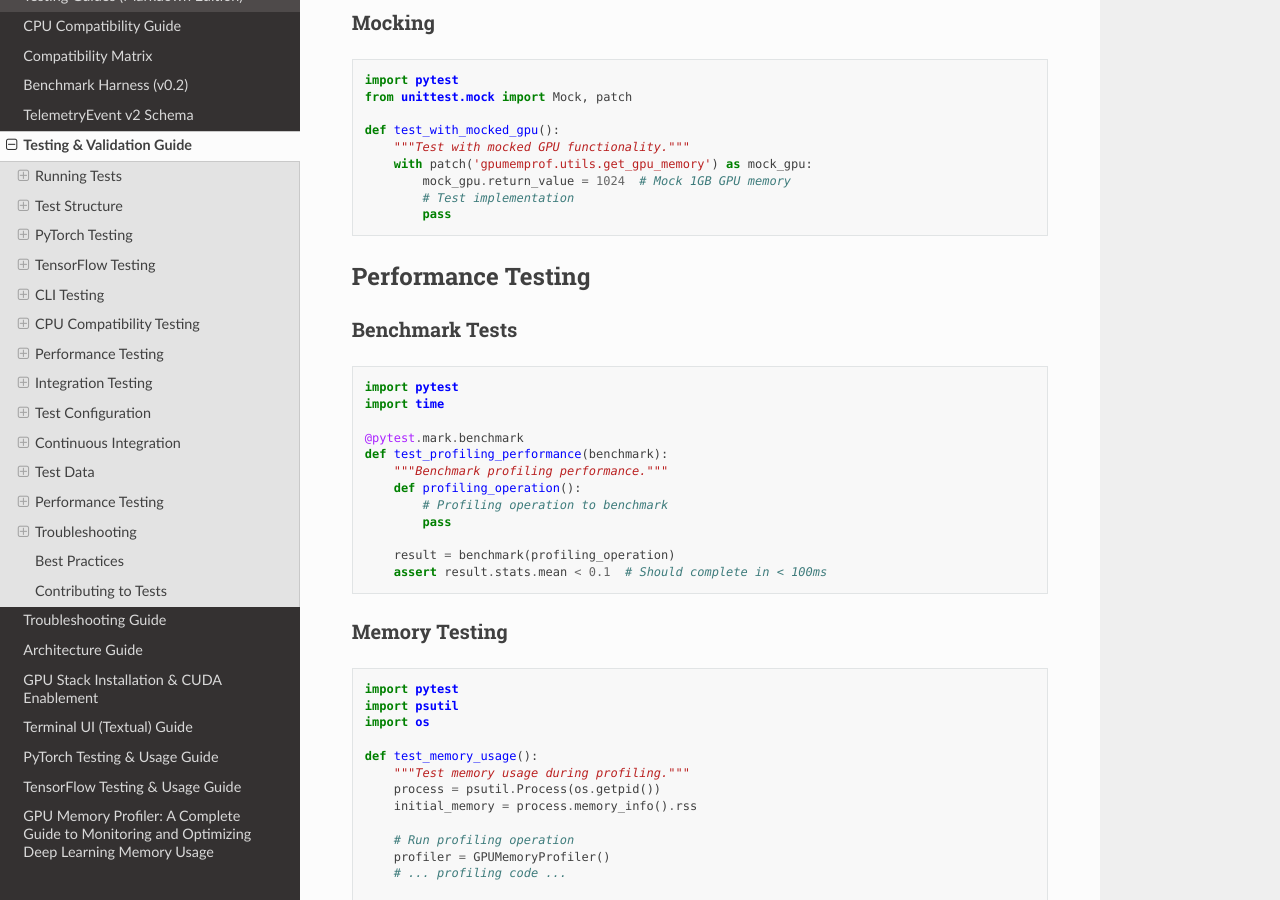
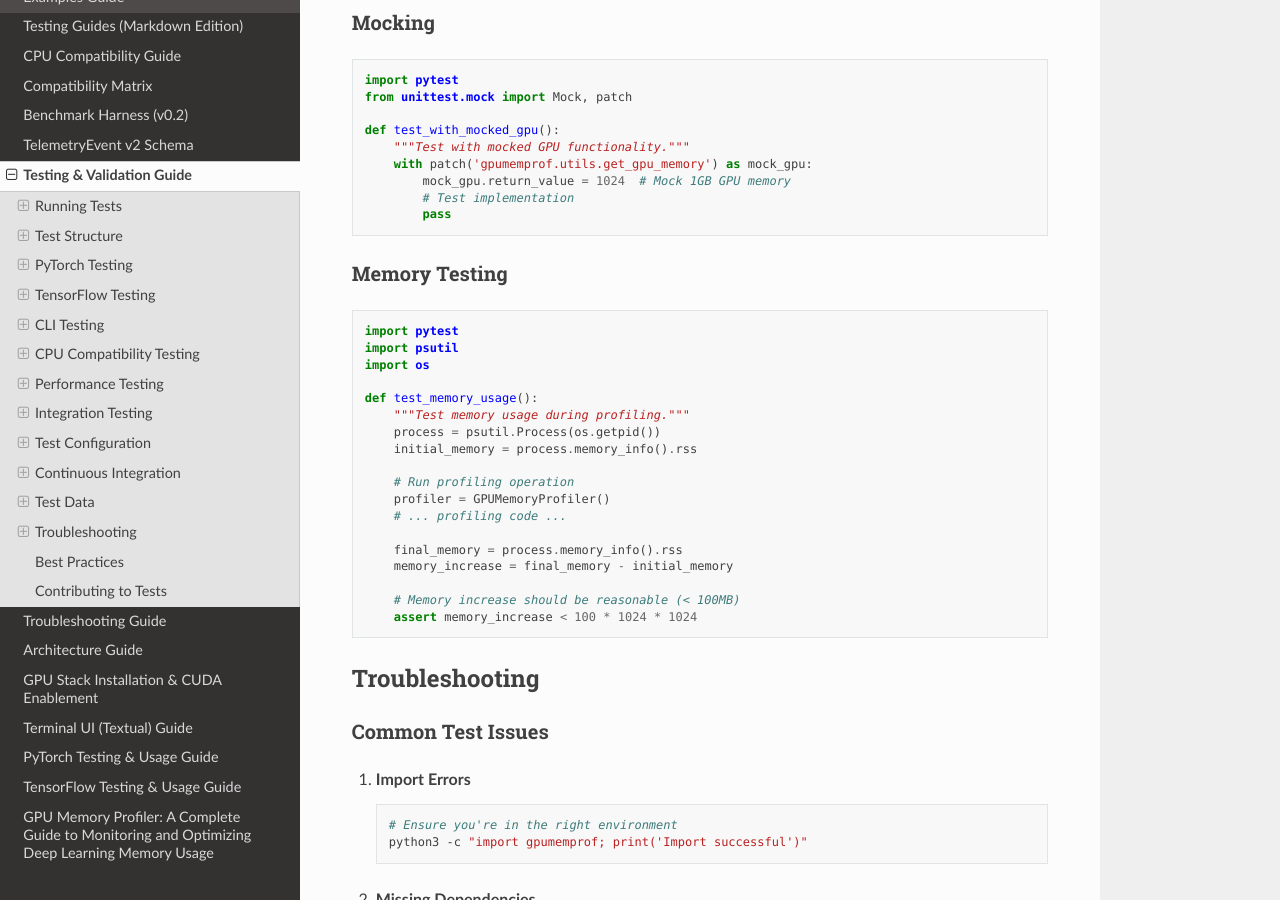
Before and after one commit to Silas-Asamoah/gpu-memory-profiler, a Sphinx documentation site: the page built from docs/testing.md, in a window 1280 px wide and 900 px high, scrolled down 9703 px. Built offline with Sphinx 7.4.7 and the Read the Docs theme 3.1.0, drawn with Linux system fonts in a browser that asks for light colours.

Commit message:
fix(docs/testing): remove duplicate Benchmark Tests section
The Performance Testing > Benchmark Tests section (identical code example)
appeared twice in the file. Removed the second copy-paste occurrence
while keeping the Memory Testing section that followed it.

````diff
--- a/docs/testing.md
+++ b/docs/testing.md
@@ -521,25 +521,6 @@ def test_with_mocked_gpu():
         pass
 ```
 
-## Performance Testing
-
-### Benchmark Tests
-
-```python
-import pytest
-import time
-
-@pytest.mark.benchmark
-def test_profiling_performance(benchmark):
-    """Benchmark profiling performance."""
-    def profiling_operation():
-        # Profiling operation to benchmark
-        pass
-
-    result = benchmark(profiling_operation)
-    assert result.stats.mean < 0.1  # Should complete in < 100ms
-```
-
 ### Memory Testing
 
 ```python
````
